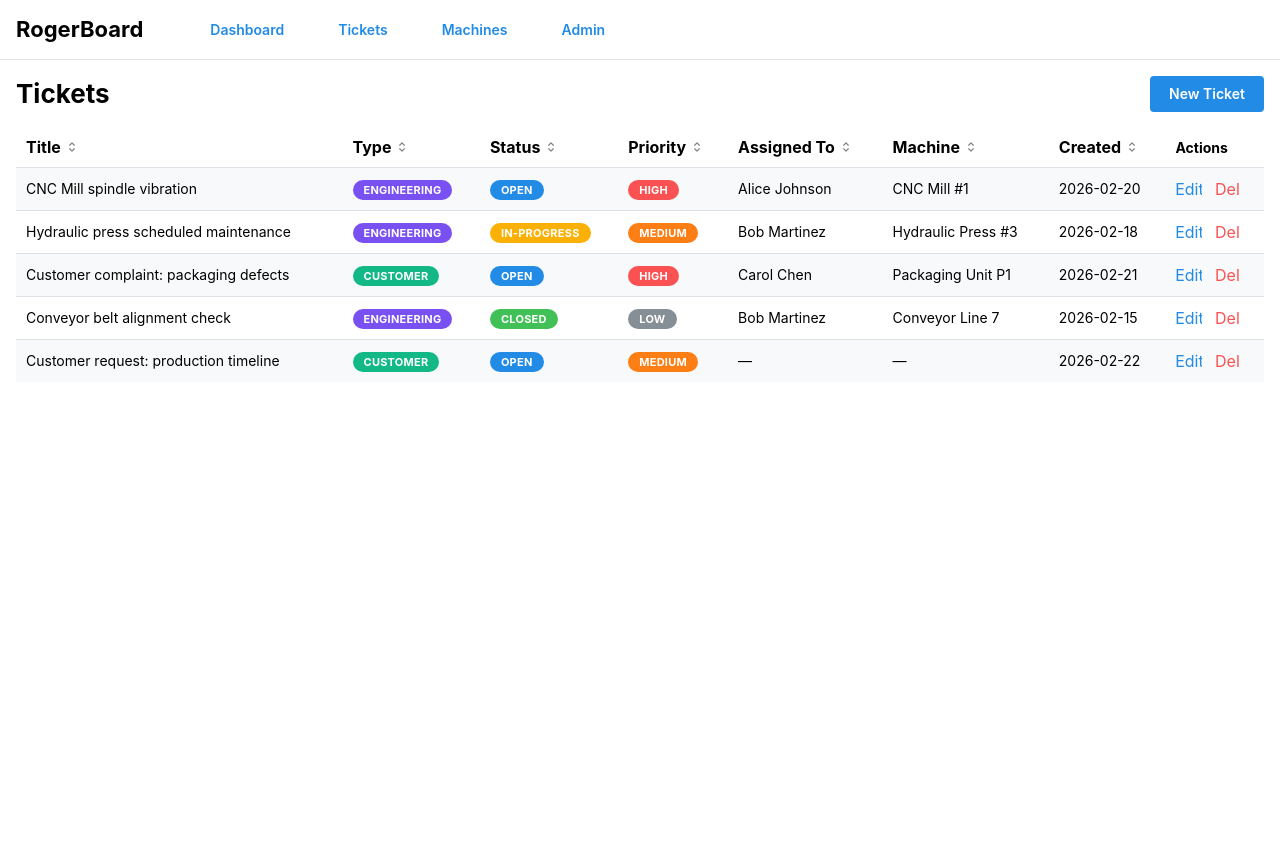
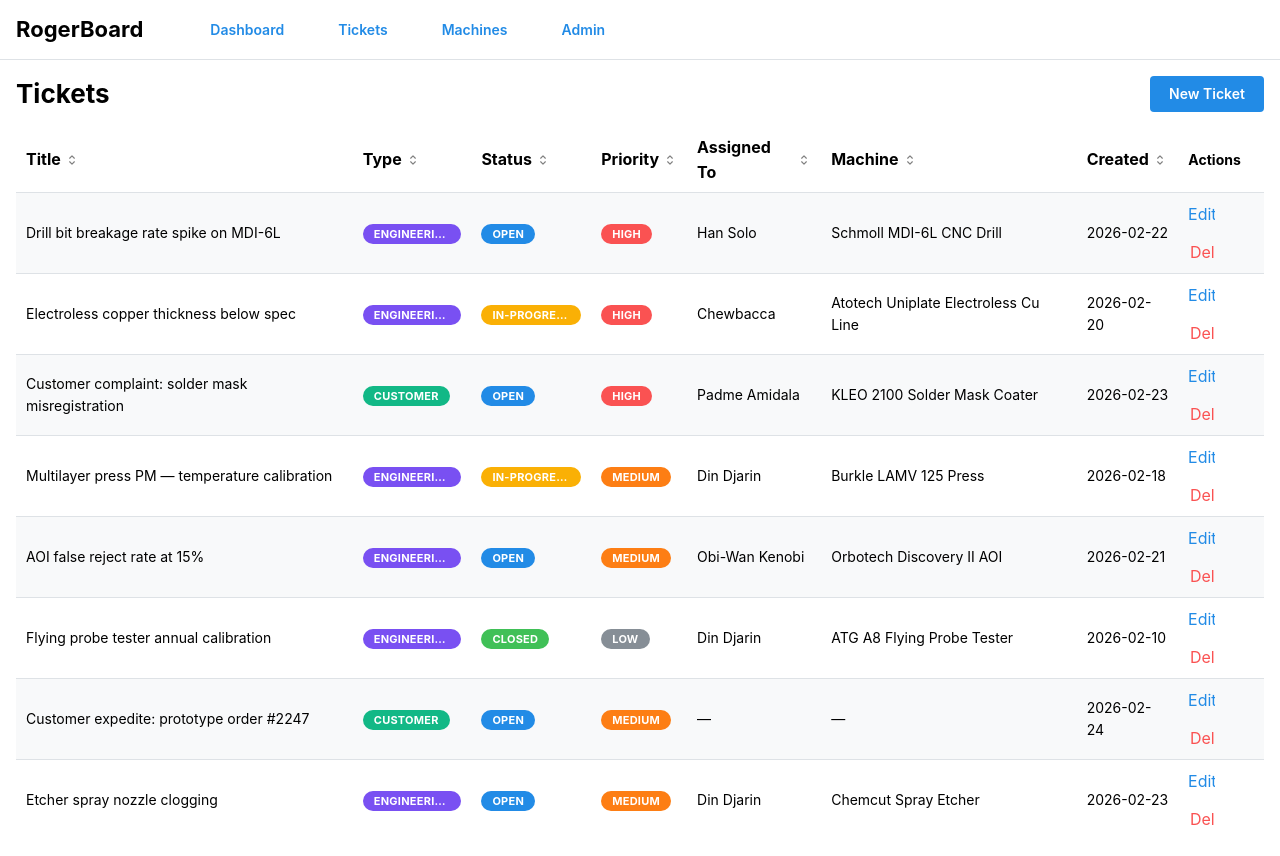
Before and after one commit to pushkatel/v2rogerBoard, a React (Vite) app: page /tickets in a window 1280 px wide. Before the commit the page ends 800 px from the top, so only its background shows below. Built offline with nearby package versions, Linux system fonts and the light colour scheme.

Commit message:
refactor: update seed data for PCB factory with Star Wars names

```diff
--- a/src/data/seed.ts
+++ b/src/data/seed.ts
@@ -2,145 +2,278 @@ import type { Area, Department, Employee, Machine, Ticket } from "@/types";
 
 export const seedDepartments: Department[] = [
   { id: "dept-1", name: "Engineering" },
-  { id: "dept-2", name: "Maintenance" },
-  { id: "dept-3", name: "Quality" },
-  { id: "dept-4", name: "Operations" },
+  { id: "dept-2", name: "Production" },
+  { id: "dept-3", name: "Quality Control" },
+  { id: "dept-4", name: "Maintenance" },
+  { id: "dept-5", name: "Logistics" },
 ];
 
 export const seedAreas: Area[] = [
-  { id: "area-1", name: "Building A", departmentId: "dept-1" },
-  { id: "area-2", name: "Building B", departmentId: "dept-2" },
-  { id: "area-3", name: "Building C", departmentId: "dept-3" },
-  { id: "area-4", name: "Warehouse", departmentId: "dept-4" },
+  { id: "area-1", name: "CAM Room", departmentId: "dept-1" },
+  { id: "area-2", name: "Process Lab", departmentId: "dept-1" },
+  { id: "area-3", name: "Drilling Room", departmentId: "dept-2" },
+  { id: "area-4", name: "Imaging & Etching Bay", departmentId: "dept-2" },
+  { id: "area-5", name: "Plating Line", departmentId: "dept-2" },
+  { id: "area-6", name: "Lamination Area", departmentId: "dept-2" },
+  { id: "area-7", name: "Solder Mask Line", departmentId: "dept-2" },
+  { id: "area-8", name: "Surface Finish Area", departmentId: "dept-2" },
+  { id: "area-9", name: "Routing Room", departmentId: "dept-2" },
+  { id: "area-10", name: "Inspection Bay", departmentId: "dept-3" },
+  { id: "area-11", name: "Test Lab", departmentId: "dept-3" },
+  { id: "area-12", name: "Maintenance Workshop", departmentId: "dept-4" },
+  { id: "area-13", name: "Raw Materials Store", departmentId: "dept-5" },
+  { id: "area-14", name: "Shipping Dock", departmentId: "dept-5" },
 ];
 
 export const seedEmployees: Employee[] = [
   {
     id: "emp-1",
-    name: "Alice Johnson",
-    role: "Lead Engineer",
+    name: "Luke Skywalker",
+    role: "CAM Engineer",
     departmentId: "dept-1",
-    email: "alice@factory.com",
+    email: "lskywalker@rogerpcb.com",
     phone: "555-0101",
   },
   {
     id: "emp-2",
-    name: "Bob Martinez",
-    role: "Maintenance Tech",
-    departmentId: "dept-2",
-    email: "bob@factory.com",
+    name: "Leia Organa",
+    role: "Process Engineer",
+    departmentId: "dept-1",
+    email: "lorgana@rogerpcb.com",
     phone: "555-0102",
   },
   {
     id: "emp-3",
-    name: "Carol Chen",
-    role: "Quality Inspector",
-    departmentId: "dept-3",
-    email: "carol@factory.com",
+    name: "Han Solo",
+    role: "Senior Drill Operator",
+    departmentId: "dept-2",
+    email: "hsolo@rogerpcb.com",
     phone: "555-0103",
   },
   {
     id: "emp-4",
-    name: "Dan Wilson",
-    role: "Operations Manager",
+    name: "Chewbacca",
+    role: "Plating Technician",
+    departmentId: "dept-2",
+    email: "chewie@rogerpcb.com",
+    phone: "555-0104",
+  },
+  {
+    id: "emp-5",
+    name: "Padme Amidala",
+    role: "Quality Inspector",
+    departmentId: "dept-3",
+    email: "pamidala@rogerpcb.com",
+    phone: "555-0105",
+  },
+  {
+    id: "emp-6",
+    name: "Obi-Wan Kenobi",
+    role: "Test Engineer",
+    departmentId: "dept-3",
+    email: "okenobi@rogerpcb.com",
+    phone: "555-0106",
+  },
+  {
+    id: "emp-7",
+    name: "Din Djarin",
+    role: "Maintenance Technician",
     departmentId: "dept-4",
-    email: "dan@factory.com",
-    phone: "555-0104",
+    email: "ddjarin@rogerpcb.com",
+    phone: "555-0107",
+  },
+  {
+    id: "emp-8",
+    name: "Ahsoka Tano",
+    role: "Production Supervisor",
+    departmentId: "dept-2",
+    email: "atano@rogerpcb.com",
+    phone: "555-0108",
   },
 ];
 
 export const seedMachines: Machine[] = [
   {
     id: "mach-1",
-    name: "CNC Mill #1",
-    category: "CNC",
-    areaId: "area-1",
+    name: "Schmoll MDI-6L CNC Drill",
+    category: "CNC Drilling",
+    areaId: "area-3",
     status: "operational",
   },
   {
     id: "mach-2",
-    name: "Hydraulic Press #3",
-    category: "Press",
-    areaId: "area-2",
-    status: "maintenance",
+    name: "Hitachi Mark-20 CNC Drill",
+    category: "CNC Drilling",
+    areaId: "area-3",
+    status: "operational",
   },
   {
     id: "mach-3",
-    name: "Conveyor Line 7",
-    category: "Conveyor",
-    areaId: "area-1",
+    name: "Orbotech Nuvogo 800 LDI",
+    category: "Laser Direct Imaging",
+    areaId: "area-4",
     status: "operational",
   },
   {
     id: "mach-4",
-    name: "Welding Robot R2",
-    category: "Robotics",
-    areaId: "area-3",
+    name: "Chemcut Spray Etcher",
+    category: "Etching",
+    areaId: "area-4",
     status: "operational",
   },
   {
     id: "mach-5",
-    name: "Packaging Unit P1",
-    category: "Packaging",
-    areaId: "area-2",
+    name: "Atotech Uniplate Electroless Cu Line",
+    category: "Plating",
+    areaId: "area-5",
+    status: "maintenance",
+  },
+  {
+    id: "mach-6",
+    name: "Atotech Uniplate Electrolytic Cu Line",
+    category: "Plating",
+    areaId: "area-5",
+    status: "operational",
+  },
+  {
+    id: "mach-7",
+    name: "Burkle LAMV 125 Press",
+    category: "Lamination",
+    areaId: "area-6",
+    status: "operational",
+  },
+  {
+    id: "mach-8",
+    name: "KLEO 2100 Solder Mask Coater",
+    category: "Coating",
+    areaId: "area-7",
+    status: "operational",
+  },
+  {
+    id: "mach-9",
+    name: "Sono HASL Machine",
+    category: "Surface Finish",
+    areaId: "area-8",
     status: "offline",
+  },
+  {
+    id: "mach-10",
+    name: "Schmoll LIN2 CNC Router",
+    category: "Routing",
+    areaId: "area-9",
+    status: "operational",
+  },
+  {
+    id: "mach-11",
+    name: "Orbotech Discovery II AOI",
+    category: "Inspection",
+    areaId: "area-10",
+    status: "operational",
+  },
+  {
+    id: "mach-12",
+    name: "ATG A8 Flying Probe Tester",
+    category: "Testing",
+    areaId: "area-11",
+    status: "operational",
   },
 ];
 
 export const seedTickets: Ticket[] = [
   {
     id: "tick-1",
-    title: "CNC Mill spindle vibration",
-    description: "Unusual vibration detected during high-speed milling operations. Needs inspection.",
+    title: "Drill bit breakage rate spike on MDI-6L",
+    description:
+      "0.3mm drill bit breakage increased from 0.1% to 0.8% over the past week. Suspect spindle bearing wear or incorrect hit count settings. Inspect spindle runout and review drill parameters.",
     type: "engineering",
     status: "open",
     priority: "high",
-    assignedEmployeeId: "emp-1",
+    assignedEmployeeId: "emp-3",
     relatedMachineId: "mach-1",
+    createdAt: "2026-02-22",
+  },
+  {
+    id: "tick-2",
+    title: "Electroless copper thickness below spec",
+    description:
+      "Plating thickness measured at 0.15 mil vs. 0.25 mil target on panel lot #6140. Chemistry analysis shows palladium activator concentration is low. Line is down for replenishment and re-qualification.",
+    type: "engineering",
+    status: "in-progress",
+    priority: "high",
+    assignedEmployeeId: "emp-4",
+    relatedMachineId: "mach-5",
     createdAt: "2026-02-20",
   },
   {
-    id: "tick-2",
-    title: "Hydraulic press scheduled maintenance",
-    description: "Quarterly maintenance due. Replace seals and check hydraulic fluid levels.",
+    id: "tick-3",
+    title: "Customer complaint: solder mask misregistration",
+    description:
+      "Customer reported exposed copper pads on batch #7820 (50 panels). Solder mask shifted ~4 mil on the Y-axis. Root cause likely alignment drift on the coater. Quarantine remaining WIP from that run.",
+    type: "customer",
+    status: "open",
+    priority: "high",
+    assignedEmployeeId: "emp-5",
+    relatedMachineId: "mach-8",
+    createdAt: "2026-02-23",
+  },
+  {
+    id: "tick-4",
+    title: "Multilayer press PM — temperature calibration",
+    description:
+      "Quarterly preventive maintenance on Burkle LAMV 125. Calibrate platen temperature sensors, inspect hydraulic pressure, and replace vacuum seals. Schedule for weekend to minimize production impact.",
     type: "engineering",
     status: "in-progress",
     priority: "medium",
-    assignedEmployeeId: "emp-2",
-    relatedMachineId: "mach-2",
+    assignedEmployeeId: "emp-7",
+    relatedMachineId: "mach-7",
     createdAt: "2026-02-18",
   },
   {
-    id: "tick-3",
-    title: "Customer complaint: packaging defects",
-    description: "Customer reported damaged packaging on last shipment batch #4421.",
-    type: "customer",
+    id: "tick-5",
+    title: "AOI false reject rate at 15%",
+    description:
+      "Orbotech Discovery II false call rate climbed from 5% to 15% after last software update. Operators spending excessive time on verification. Need to retrain the golden board library and adjust sensitivity thresholds.",
+    type: "engineering",
     status: "open",
-    priority: "high",
-    assignedEmployeeId: "emp-3",
-    relatedMachineId: "mach-5",
+    priority: "medium",
+    assignedEmployeeId: "emp-6",
+    relatedMachineId: "mach-11",
     createdAt: "2026-02-21",
   },
   {
-    id: "tick-4",
-    title: "Conveyor belt alignment check",
-    description: "Routine alignment check after belt replacement last week.",
+    id: "tick-6",
+    title: "Flying probe tester annual calibration",
+    description:
+      "Annual calibration of ATG A8 completed. All probe needles replaced, XY accuracy verified within ±0.5 mil. Calibration certificate filed.",
     type: "engineering",
     status: "closed",
     priority: "low",
-    assignedEmployeeId: "emp-2",
-    relatedMachineId: "mach-3",
-    createdAt: "2026-02-15",
+    assignedEmployeeId: "emp-7",
+    relatedMachineId: "mach-12",
+    createdAt: "2026-02-10",
   },
   {
-    id: "tick-5",
-    title: "Customer request: production timeline",
-    description: "Customer asking for updated delivery timeline on order #8832.",
+    id: "tick-7",
+    title: "Customer expedite: prototype order #2247",
+    description:
+      "Customer requested 48-hour turn on 6-layer prototype (qty 10). Standard lead time is 5 days. Need production planning to evaluate slot availability and approve overtime if needed.",
     type: "customer",
     status: "open",
     priority: "medium",
     assignedEmployeeId: null,
     relatedMachineId: null,
-    createdAt: "2026-02-22",
+    createdAt: "2026-02-24",
+  },
+  {
+    id: "tick-8",
+    title: "Etcher spray nozzle clogging",
+    description:
+      "Nozzles on Chemcut etcher zones 2 and 3 are partially clogged, causing uneven copper removal. Etch factor dropped below 3.0. Clean or replace nozzles and verify etchant specific gravity.",
+    type: "engineering",
+    status: "open",
+    priority: "medium",
+    assignedEmployeeId: "emp-7",
+    relatedMachineId: "mach-4",
+    createdAt: "2026-02-23",
   },
 ];
```
